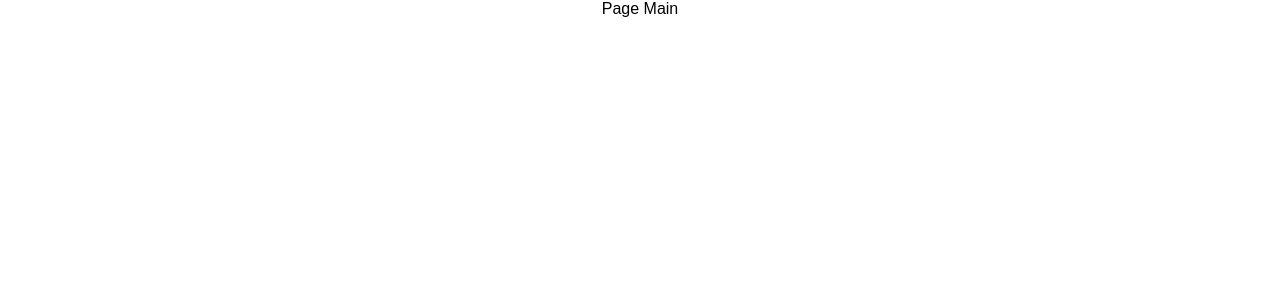
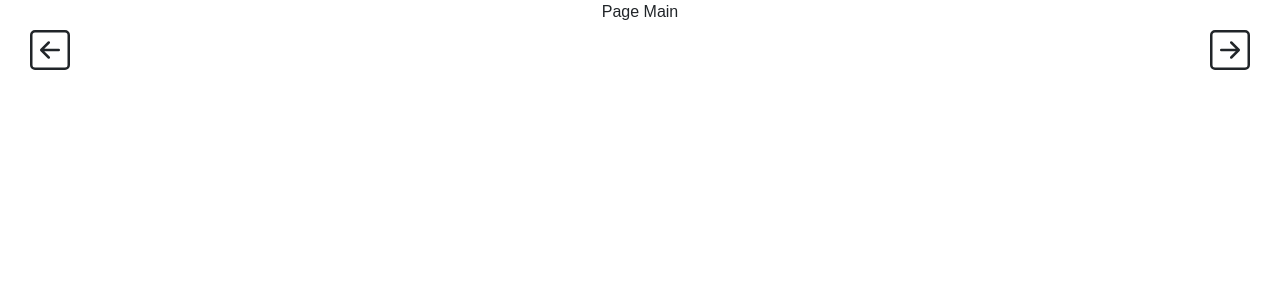
Before and after one commit to UT-Application-Development-Association/ADA-Website, a React (Create React App) app: page / in a window 1280 px wide. Both pictures are taken after a click on the button "To main". Shown: the top 300 px of the page. Built offline with nearby package versions, Linux system fonts and the light colour scheme; the HTML template or start-up script is replaced by a standard one.

Commit message:
add switch page icon for main page

```diff
--- a/package.json
+++ b/package.json
@@ -6,7 +6,10 @@
     "@testing-library/jest-dom": "^4.2.4",
     "@testing-library/react": "^9.5.0",
     "@testing-library/user-event": "^7.2.1",
+    "bootstrap": "^4.5.2",
     "react": "^16.13.1",
+    "react-bootstrap": "^1.3.0",
+    "react-bootstrap-icons": "^1.0.0",
     "react-dom": "^16.13.1",
     "react-scripts": "3.4.3"
   },
--- a/src/pages/Main.js
+++ b/src/pages/Main.js
@@ -1,5 +1,12 @@
 import React from "react";
+import { ArrowRightSquare, ArrowLeftSquare } from "react-bootstrap-icons";
 
 export default function Main(props) {
-  return <div>Page Main</div>;
+  return (
+    <div>
+      Page Main
+      <ArrowLeftSquare className="main-arrow-button main-arrow-left" onClick={() => props.setCurrPage("Left")} />
+      <ArrowRightSquare className="main-arrow-button main-arrow-right" onClick={() => props.setCurrPage("Right")} />
+    </div>
+  );
 }
--- a/src/styles/Style.css
+++ b/src/styles/Style.css
@@ -2,6 +2,7 @@
   text-align: center;
   font-family: "Poppins", sans-serif;
   position: relative;
+  height: 0;
 }
 
 .opening-to-main-button {
@@ -24,4 +25,20 @@
   background-color: #fff;
   color: #000;
 }
+
+.main-arrow-button {
+  height: 40px;
+  width: 40px;
+  cursor: pointer;
+  position: absolute;
+  top: 30px;
+}
+
+.main-arrow-button.main-arrow-right {
+  right: 30px;
+}
+
+.main-arrow-button.main-arrow-left {
+  left: 30px;
+}
 /*# sourceMappingURL=Style.css.map */
--- a/src/styles/Style.scss
+++ b/src/styles/Style.scss
@@ -1,2 +1,3 @@
 @import "App";
 @import "open_page/Opening";
+@import "main_page/Main"
--- a/src/styles/_App.scss
+++ b/src/styles/_App.scss
@@ -4,4 +4,5 @@
   text-align: center;
   font-family: $font;
   position: relative;
+  height: 0;
 }
--- /dev/null
+++ b/src/styles/main_page/_Main.scss
@@ -0,0 +1,14 @@
+.main-arrow-button {
+    height: 40px;
+    width: 40px;
+    cursor: pointer;
+
+    position: absolute;
+    top: 30px;
+    &.main-arrow-right {
+        right: 30px;
+    }
+    &.main-arrow-left {
+        left: 30px;
+    }
+}
```
Also changed, not shown: 2 other files (tests, documents, lock files or other folders).
